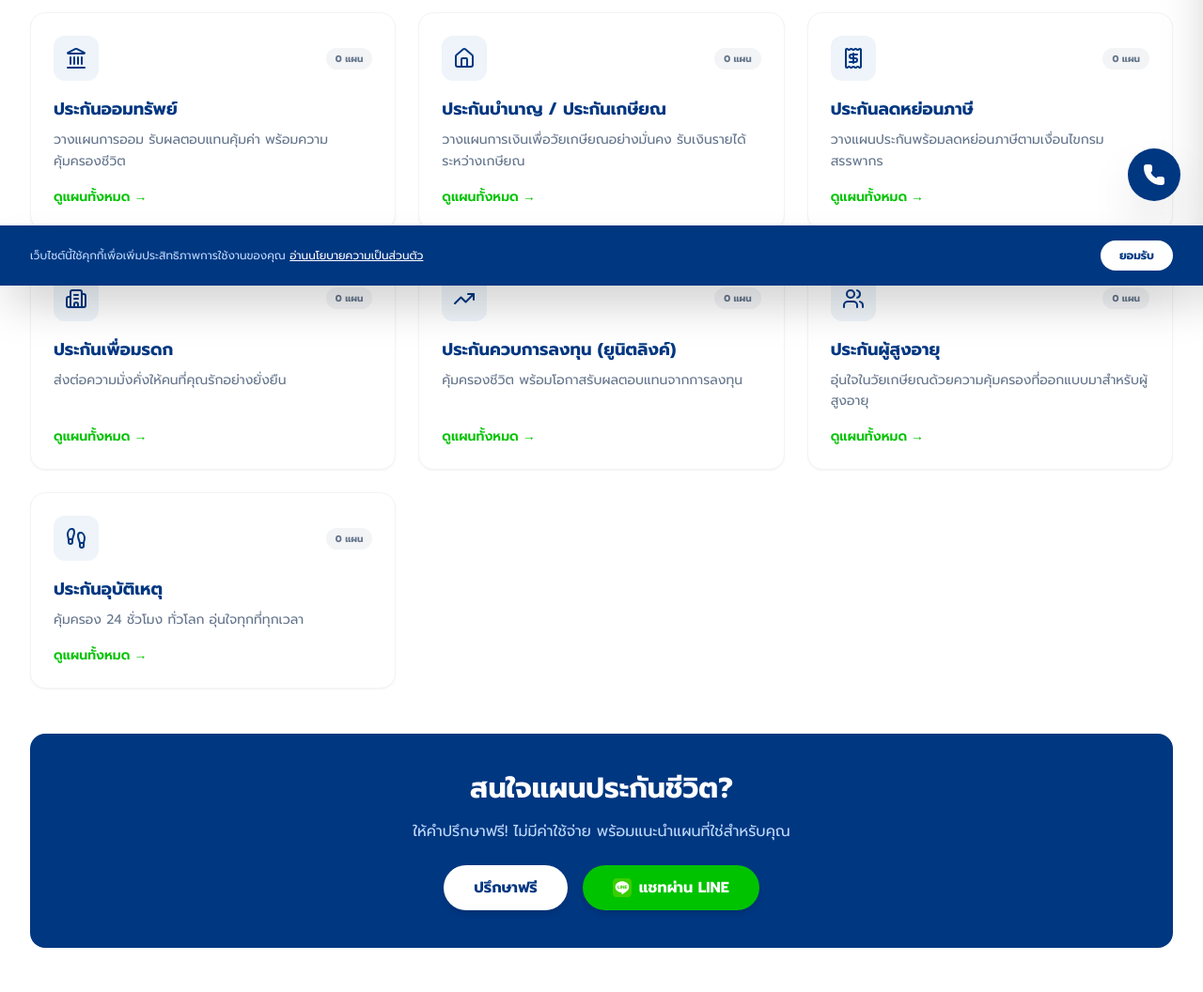
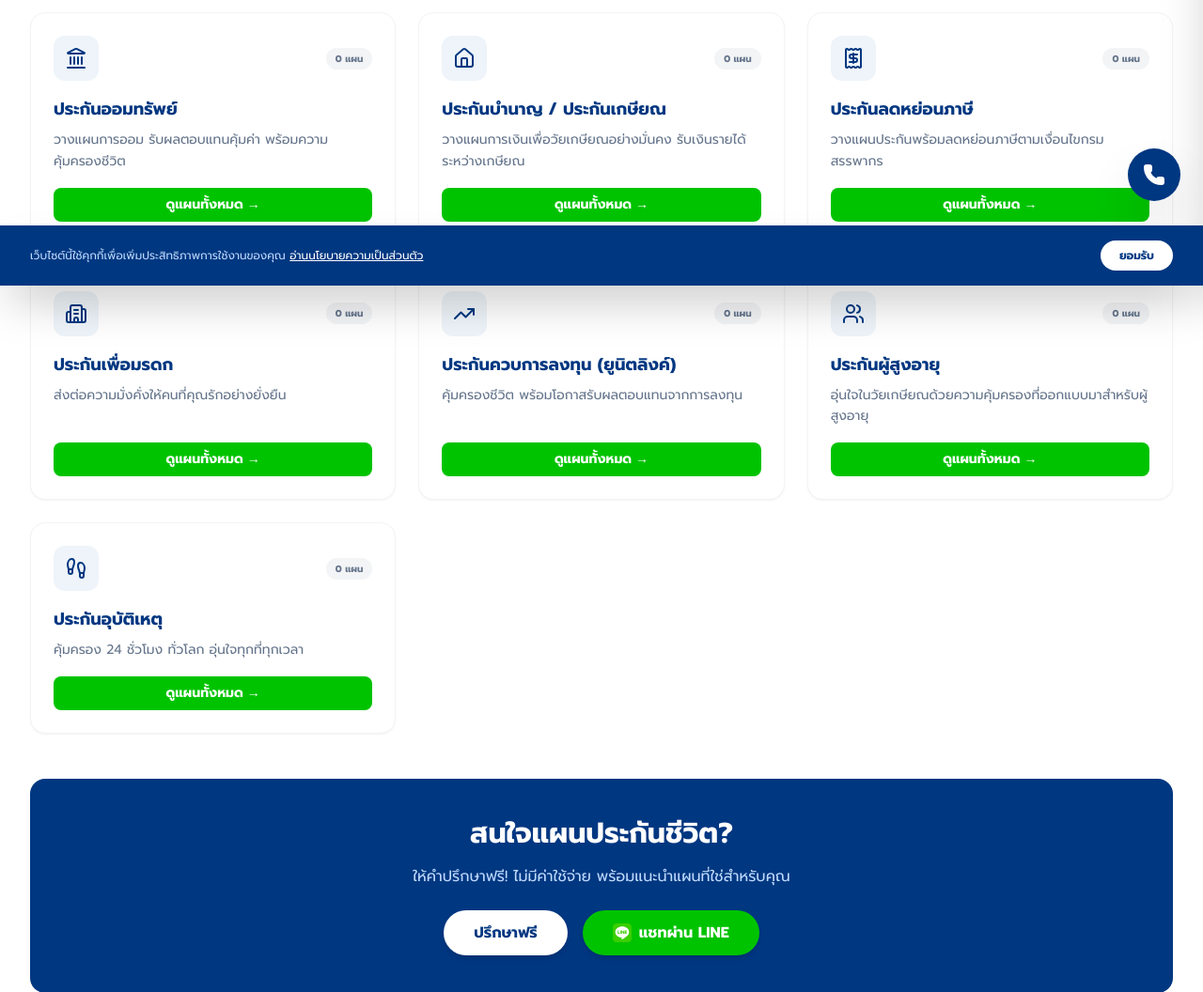
Before and after one commit to olivaiss/prakanhub, a PHP site: page /life.php in a window 1280 px wide. Shown: the part 496-1552 px from the top of the page at 94% size. Run offline with PHP 8.4, Linux system fonts and the light colour scheme; data that the repository does not hold is empty; some libraries are stand-ins or nearby versions.

Commit message:
fix: การ์ด hub (life/health/general) 'ดูแผนทั้งหมด' เป็นปุ่มสีเขียว (span button style ใน card link — ไม่ nested)

```diff
--- a/general.php
+++ b/general.php
@@ -80,7 +80,7 @@ include 'includes/header.php';
                 </div>
                 <h3 class="font-bold text-brand-navy text-lg mb-2 group-hover:text-brand-navyHover transition"><?= htmlspecialchars($s['title']) ?></h3>
                 <p class="text-sm text-brand-gray leading-relaxed mb-4 flex-1"><?= htmlspecialchars(str_replace('<br>', ' ', (string)$s['description'])) ?></p>
-                <div class="text-sm font-semibold text-brand-green flex items-center gap-1 group-hover:gap-2 transition-all">ดูแผนทั้งหมด <span>→</span></div>
+                <span class="inline-flex items-center justify-center gap-1 text-sm font-bold text-white bg-brand-green hover:bg-brand-greenHover rounded-lg px-4 py-2 transition-all group-hover:gap-2">ดูแผนทั้งหมด <span>→</span></span>
             </a>
             <?php endforeach; ?>
         </div>
--- a/health.php
+++ b/health.php
@@ -82,7 +82,7 @@ include 'includes/header.php';
                 </div>
                 <h3 class="font-bold text-brand-navy text-lg mb-2 group-hover:text-brand-navyHover transition"><?= htmlspecialchars($s['title']) ?></h3>
                 <p class="text-sm text-brand-gray leading-relaxed mb-4 flex-1"><?= htmlspecialchars(str_replace('<br>', ' ', (string)$s['description'])) ?></p>
-                <div class="text-sm font-semibold text-brand-green flex items-center gap-1 group-hover:gap-2 transition-all">ดูแผนทั้งหมด <span>→</span></div>
+                <span class="inline-flex items-center justify-center gap-1 text-sm font-bold text-white bg-brand-green hover:bg-brand-greenHover rounded-lg px-4 py-2 transition-all group-hover:gap-2">ดูแผนทั้งหมด <span>→</span></span>
             </a>
             <?php endforeach; ?>
         </div>
--- a/life.php
+++ b/life.php
@@ -82,7 +82,7 @@ include 'includes/header.php';
                 </div>
                 <h3 class="font-bold text-brand-navy text-lg mb-2 group-hover:text-brand-navyHover transition"><?= htmlspecialchars($s['title']) ?></h3>
                 <p class="text-sm text-brand-gray leading-relaxed mb-4 flex-1"><?= htmlspecialchars(str_replace('<br>', ' ', (string)$s['description'])) ?></p>
-                <div class="text-sm font-semibold text-brand-green flex items-center gap-1 group-hover:gap-2 transition-all">ดูแผนทั้งหมด <span>→</span></div>
+                <span class="inline-flex items-center justify-center gap-1 text-sm font-bold text-white bg-brand-green hover:bg-brand-greenHover rounded-lg px-4 py-2 transition-all group-hover:gap-2">ดูแผนทั้งหมด <span>→</span></span>
             </a>
             <?php endforeach; ?>
         </div>
```
